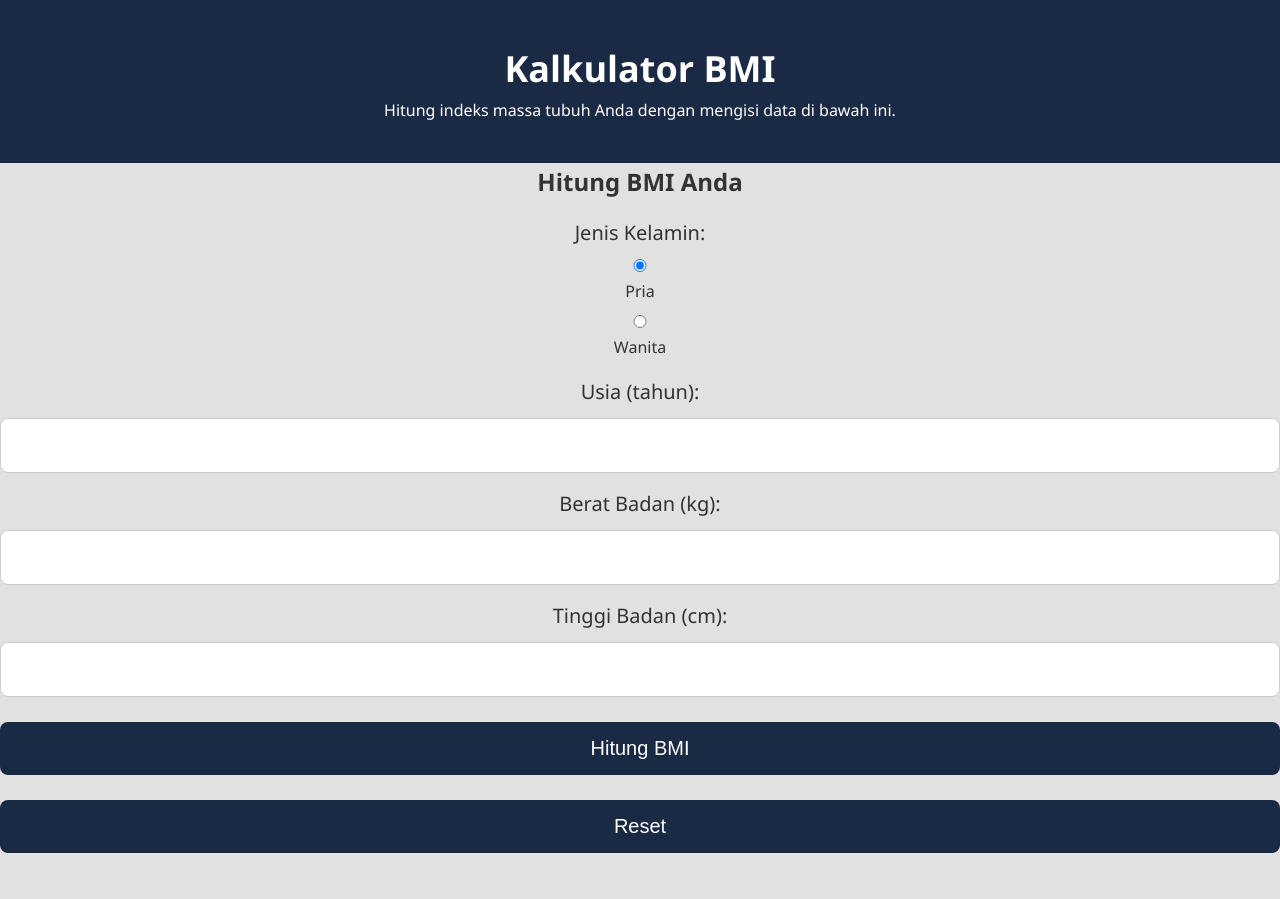
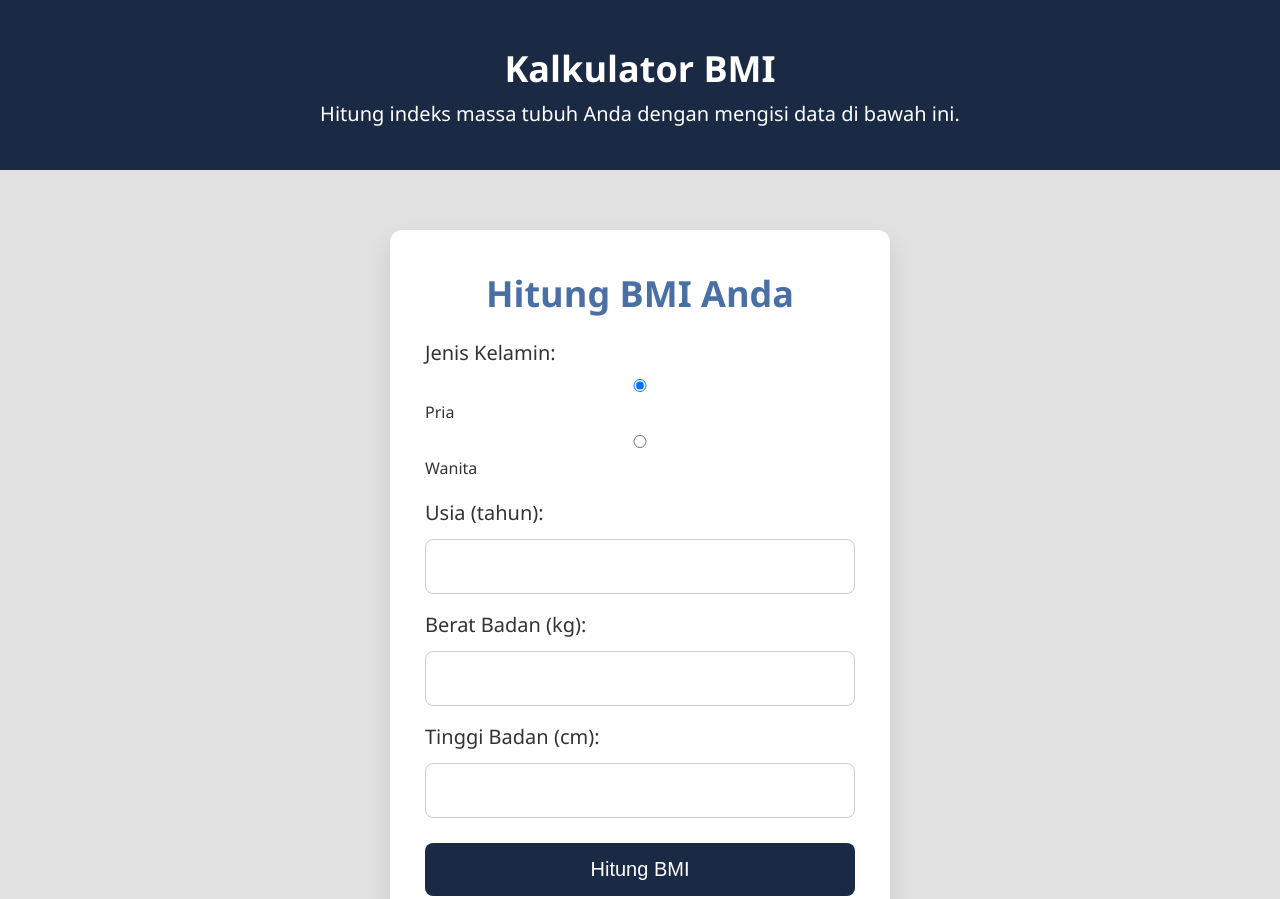
Before and after one commit to revou-fundamental-course/20-jan-25-AhmadRiefa22, a plain HTML site: page index.html in a window 1280 px wide. Shown: the top 899 px of the page. Drawn offline with Linux system fonts and the light colour scheme.

Commit message:
UPdate CSS final

```diff
--- a/css/style.css
+++ b/css/style.css
@@ -5,24 +5,51 @@
 }
 
 body {
- font-family: 'Segoe UI', Tahoma, Geneva, Verdana, sans-serif;
- background-color: #e1e1e1;
-color: #333; text-align: center;
+    font-family: 'Segoe UI', Tahoma, Geneva, Verdana, sans-serif;
+    background-color: #e1e1e1; /* Latar belakang lebih terang */
+    color: #333;
+    text-align: center;
     line-height: 1.6;
 }
 
 header {
-    background-color: #1b2a44;  color: white;
-padding: 40px;
+    background-color: #1b2a44; /* Biru gelap */
+    color: white;
+    padding: 40px;
 }
 
 header h1 {
-    font-size: 36px;  font-weight: bold;
+    font-size: 36px;
+    font-weight: bold;
 }
 
 header p {
-    font-size: 20px;
+    font-size: 20px;
 }
+
+main {
+    display: flex;
+    flex-direction: column;
+    align-items: center;
+    margin-top: 60px;
+}
+
+.calculator {
+    background: white;
+    padding: 35px;
+    border-radius: 12px;
+    box-shadow: 0 12px 25px rgba(0, 0, 0, 0.1);
+    width: 90%;
+    max-width: 500px;
+    text-align: left;
+}
+
+.calculator h2 {
+    text-align: center;
+    font-size: 36px;
+    color: #4a6fa5; /* Biru gelap */
+}
+
 label {
     display: block;
     margin-top: 15px;
@@ -31,39 +58,48 @@ label {
 
 input {
     width: 100%;
-    padding: 15px;  margin-top: 10px;
+    padding: 15px;
+    margin-top: 10px;
     border: 1px solid #ccc;
-    border-radius: 8px; font-size: 20px;
+    border-radius: 8px;
+    font-size: 20px;
 }
 
 button {
     width: 100%;
-    padding: 15px;   margin-top: 25px;
-    background-color: #1b2a44;   color: white;
-    border: none;   border-radius: 8px;
+    padding: 15px;
+    margin-top: 25px;
+    background-color: #1b2a44; /* Biru gelap */
+    color: white;
+    border: none;
+    border-radius: 8px;
     font-size: 20px;
 }
 
 button:hover {
-    background-color: #162240;
+    background-color: #162240; /* Biru gelap sedikit lebih gelap */
 }
+
 #result {
     margin-top: 30px;
-    font-size: 36px;  font-weight: bold;
-    color: #4a6fa5;
+    font-size: 36px;
+    font-weight: bold;
+    color: #4a6fa5; /* Biru gelap */
 }
 
 .article {
     background: white;
-    padding: 35px;  border-radius: 12px;
+    padding: 35px;
+    border-radius: 12px;
     box-shadow: 0 12px 25px rgba(0, 0, 0, 0.1);
     width: 90%;
-    max-width: 750px;  margin-top: 60px;
+    max-width: 750px;
+    margin-top: 60px;
     text-align: left;
 }
 
 .article h2 {
-    color: #4a6fa5;
+    color: #4a6fa5; /* Biru gelap */
     font-size: 36px;
     margin-bottom: 20px;
 }
@@ -72,7 +108,7 @@ button:hover {
     margin-top: 25px;
     font-size: 28px;
     font-weight: bold;
-    color: #333;
+    color: #333; /* Warna teks terang */
 }
 
 .article ul {
@@ -84,18 +120,19 @@ button:hover {
     margin-bottom: 15px;
     font-size: 22px;
     line-height: 1.8;
-    color: #333;
+    color: #333; /* Warna teks terang */
 }
 
 .article p {
     font-size: 22px;
     line-height: 1.8;
-    color: #333;
+    color: #333; /* Warna teks terang */
 }
 
 footer {
-    background-color: #1b2a44;   color: white;
+    background-color: #1b2a44; /* Biru gelap */
+    color: white;
     padding: 20px;
     margin-top: 60px;
-    font-size: 20px;
+    font-size: 20px;
 }
```
